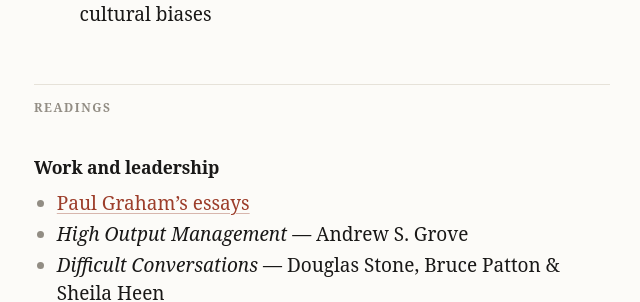
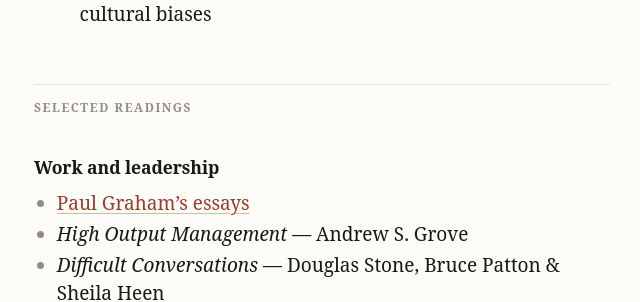
Before and after one commit to unregistered/chris.topher.li, a Jekyll site: the page built from content/index.md, in a window 1280 px wide and 900 px high, scrolled down 2197 px. Shown: the part 161-463 px from the top of the window, without its empty margins (318-958 px from the left). Built offline with Jekyll 4.4.1, drawn with Linux system fonts in a browser that asks for light colours; our own code applies the rules of GitHub Pages for plain Markdown files.

Commit message:
Rename Readings to Selected Readings

```diff
--- a/content/index.md
+++ b/content/index.md
@@ -35,7 +35,7 @@ description: "Chris Li — building human and synthetic datasets for model train
   * Removing is harder to take credit for than adding
   * Local performance review optimization leads to emergent cultural biases
 
-## Readings
+## Selected Readings
 
 ### Work and leadership
 
```
